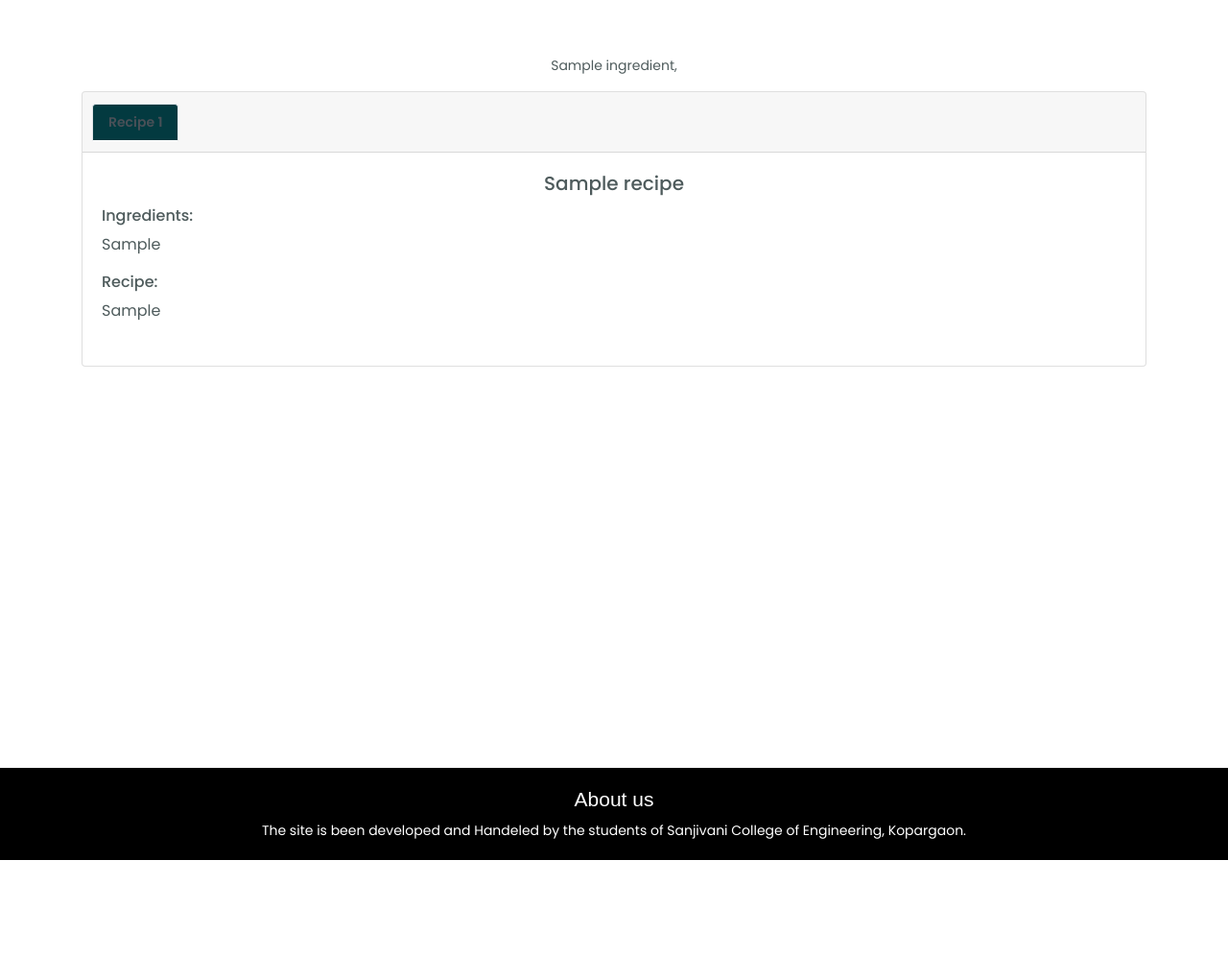
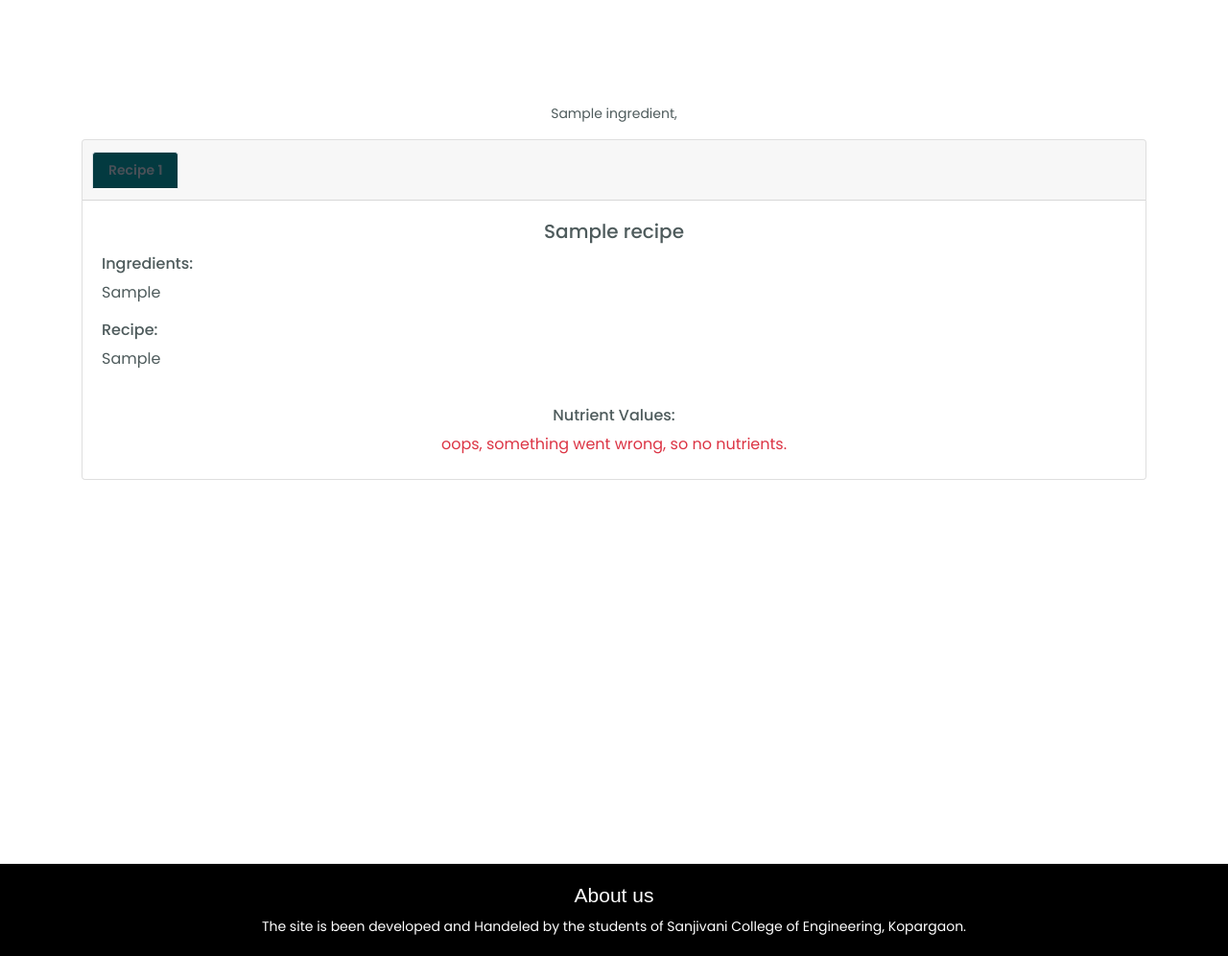
Before and after one commit to LUCIFERsDen26/kitchen-help-ai, a Flask app: template Foodimg2Ing/Templates/ingd2Recipe.html in a window 1280 px wide. Shown: the part 59-1055 px from the top of the page at 96% size. Before the commit the page ends 955 px from the top, so only its background shows below. Run offline with Flask 3, Linux system fonts and the light colour scheme; the template is opened without the code that fills it: most values are stand-ins (such as "Sample title", 1, 10 or a date in 2020); parts of the project's set-up code (start-up, migrations or seed data) failed here and were passed over; some libraries are stand-ins or nearby versions.

Commit message:
added nutrient to ing2recipe

```diff
--- a/Foodimg2Ing/Templates/ingd2Recipe.html
+++ b/Foodimg2Ing/Templates/ingd2Recipe.html
@@ -1,4 +1,5 @@
 {% extends "header.html" %} {% block indtorecipe %}
+<section class="main-section cards-section text-center snipcss-vjEvd">
   <div class="full-screen-section-2" id="first-section">
     <div class="container mt-3" id="output-container">
       {% if recipes %}
@@ -23,7 +24,7 @@
           </ul>
         </div>
 
-      {% for recipe in recipes %}
+        {% for recipe in recipes %}{% set nutrient_index = loop.index0 %}
         <div
           id="tab{{ loop.index }}"
           style="{% if loop.index != 1 %}display: none;{% endif %}"
@@ -35,12 +36,63 @@
             <h6>Recipe:</h6>
             <p>{{ recipe.recipe_steps }}</p>
           </div>
+          <div clas=" my-3" id="recipe-nutrients">
+            <h6>Nutrient Values:</h6>
+            <div class="container">
+              {% set nutrients = nutrients_data[loop.index0] %}
+
+              <div class="row">
+                {% if nutrients.nutrients is not mapping or nutrients.Error or
+                nutrients == [] %}
+                <div class="col-12">
+                  <p class="text-danger">
+                    oops, something went wrong, so no nutrients.
+                  </p>
+                </div>
+                {% else %} {% set nutrientsDataTable = nutrients.nutrients %}
+                <div class="col-md-6 d-flex justify-content-center">
+                  <table class="table">
+                    <thead>
+                      <tr>
+                        <th>Nutrient</th>
+                        <th>Value</th>
+                      </tr>
+                    </thead>
+                    <tbody>
+                      {% for nutrient, value in nutrientsDataTable.items() %} {%
+                      if nutrient != "Food Name" %}
+                      <tr>
+                        <td>{{ nutrient }}</td>
+                        <td>{{ value }}</td>
+                      </tr>
+                      {% endif %} {% endfor %}
+                    </tbody>
+                  </table>
+                </div>
+
+                <div
+                  class="col-md-6 d-flex justify-content-center align-items-center"
+                >
+                  <div style="height: 100%; width: 100%">
+                    <canvas
+                      class="radar-chart"
+                      id="nutrientRadarChart_{{ loop.index }}"
+                      style="height: 100%; width: 100%"
+                    >
+                    </canvas>
+                  </div>
+                </div>
+                {% endif %}
+              </div>
+            </div>
+          </div>
         </div>
         {% endfor %}
       </div>
       {% endif %}
     </div>
   </div>
+</section>
 
 <script>
   document
@@ -110,4 +162,61 @@
     createRadarChart(tabIndex);
   }
 </script>
+<script>
+
+  const nutrientsData = {{ nutrients_data | tojson }};
+
+  createRadarChart(1);
+
+  function createRadarChart(tabIndex) {
+
+      // Get the nutrients data from Flask template
+      tabNutrientsData = nutrientsData[tabIndex-1].nutrients;
+      console.log(tabNutrientsData);
+
+      const nutrientLabels = [
+          'Calories', 'Cholesterol', 'Dietary Fiber', 'Phosphorus', 'Potassium',
+          'Protein', 'Saturated Fat', 'Sodium', 'Sugars'
+      ];
+
+      const nutrientValues = nutrientLabels.map(label => tabNutrientsData[label] || 0);
+      console.log(nutrientValues);
+      const ctx = document.getElementById('nutrientRadarChart_'+ tabIndex).getContext('2d');
+
+      const data = {
+          labels: nutrientLabels,
+          datasets: [{
+              label: 'Nutritional Profile',
+              data: nutrientValues,
+              backgroundColor: 'rgba(54, 162, 235, 0.2)',
+              borderColor: 'rgba(54, 162, 235, 1)',
+              borderWidth: 2
+          }]
+      };
+
+      const config = {
+          type: 'radar',
+          data: data,
+          options: {
+              scales: {
+                  r: {
+                      beginAtZero: true,
+                      pointLabels: {
+                          font: {
+                              size: 14
+                          }
+                      }
+                  }
+              },
+              plugins: {
+                  legend: {
+                      display: true,
+                      position: 'top'
+                  }
+              }
+          }
+      };
+      new Chart(ctx, config);
+  }
+</script>
 {% endblock %}
```
Also changed, not shown: Foodimg2Ing/routes.py (+14 -3 lines). Lines whose indentation alone changed are shown as unchanged.
